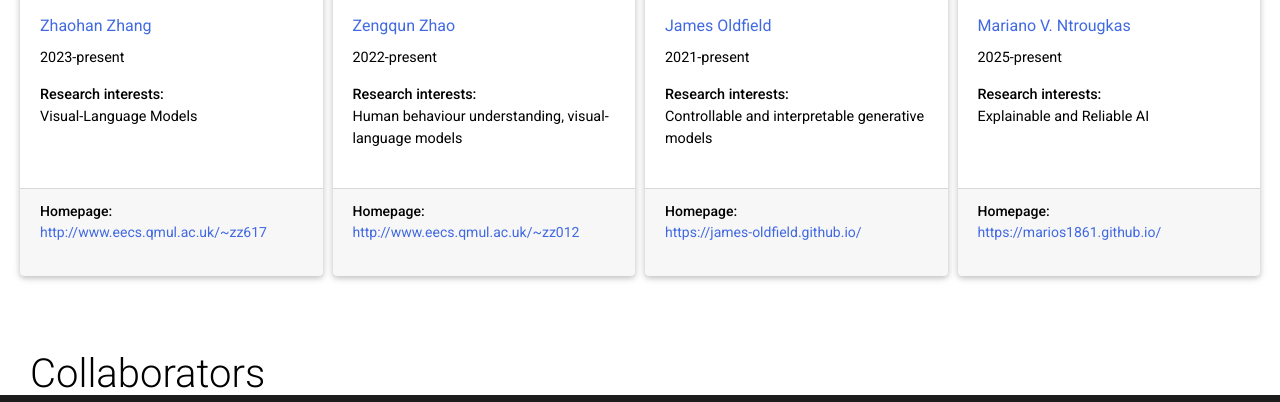
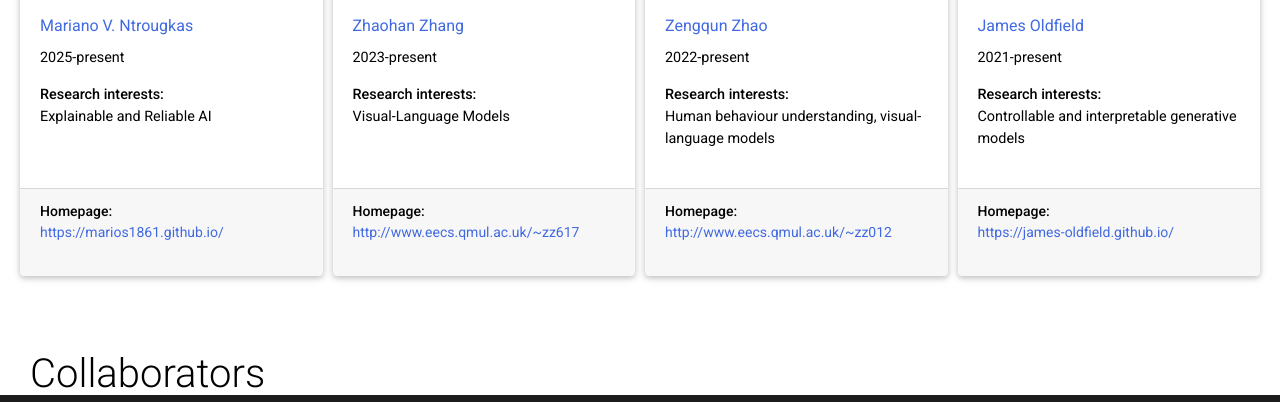
Before and after one commit to Computer-Vision-and-Human-Sensing-Lab/cvhs-website, a Jekyll site: the page built from _pages/team.md, in a window 1280 px wide and 900 px high, cut to the strip 470-872 px from the top of the window. Built offline with Jekyll 4.4.1, drawn with Linux system fonts in a browser that asks for light colours; comment, search, counter and statistics services are not loaded; a style sheet for code colours, icons or effects is not loaded; part of the change alters nothing that is shown.

Commit message:
update news and member

```diff
--- a/_data/team.yml
+++ b/_data/team.yml
@@ -34,8 +34,19 @@ collaborators:
 #     homepage: https://chi0tzp.github.io/
 #     head_pic: https://chi0tzp.github.io/assets/img/prof_pic.png
 
+
 phd_students:
   members:
+   ################################
+   # Always add the new students from here, dont add at the end
+   ################################
+
+  - name: Mariano V. Ntrougkas
+    years: [2025-present]
+    research: Explainable and Reliable AI
+    prev_affiliation:
+    homepage: https://marios1861.github.io/
+    head_pic: ../assets/img/mariano.jpg
   - name: Zhaohan Zhang
     years: [2023-present]
     research: Visual-Language Models
@@ -45,7 +56,7 @@ phd_students:
   - name: Zengqun Zhao
     years: [2022-present]
     research: Human behaviour understanding, visual-language models
-    prev_affiliation: Nanjing University of Information Science & Technology
+    prev_affiliation:
     homepage: http://www.eecs.qmul.ac.uk/~zz012
     head_pic: http://www.eecs.qmul.ac.uk/~zz012/img/profile.jpg
   - name: James Oldfield
@@ -54,12 +65,6 @@ phd_students:
     prev_affiliation:
     homepage: https://james-oldfield.github.io/
     head_pic: https://images.gr-assets.com/users/1667074007p6/42737013.jpg
-  - name: Mariano V. Ntrougkas
-    years: [2025-present]
-    research: Explainable and Reliable AI
-    prev_affiliation:
-    homepage: https://marios1861.github.io/
-    head_pic: ../assets/img/mariano.jpg
 
 alumni:
   members:
```
